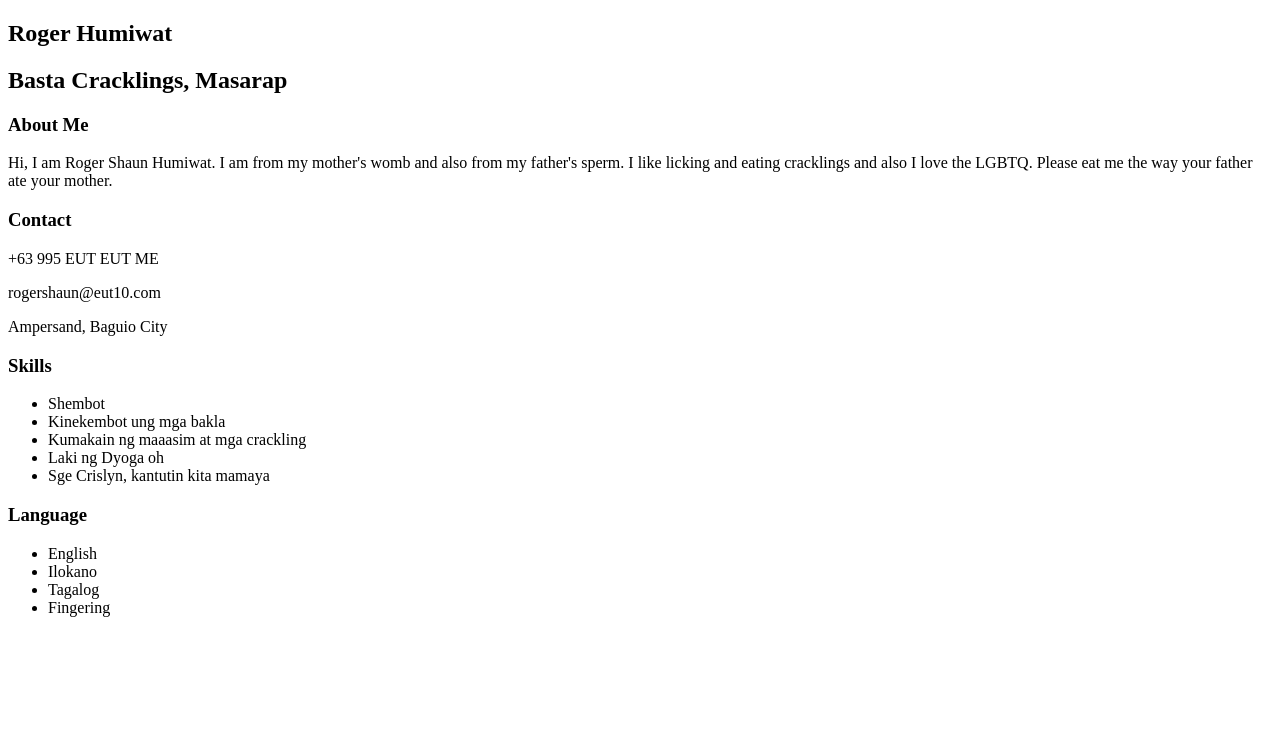
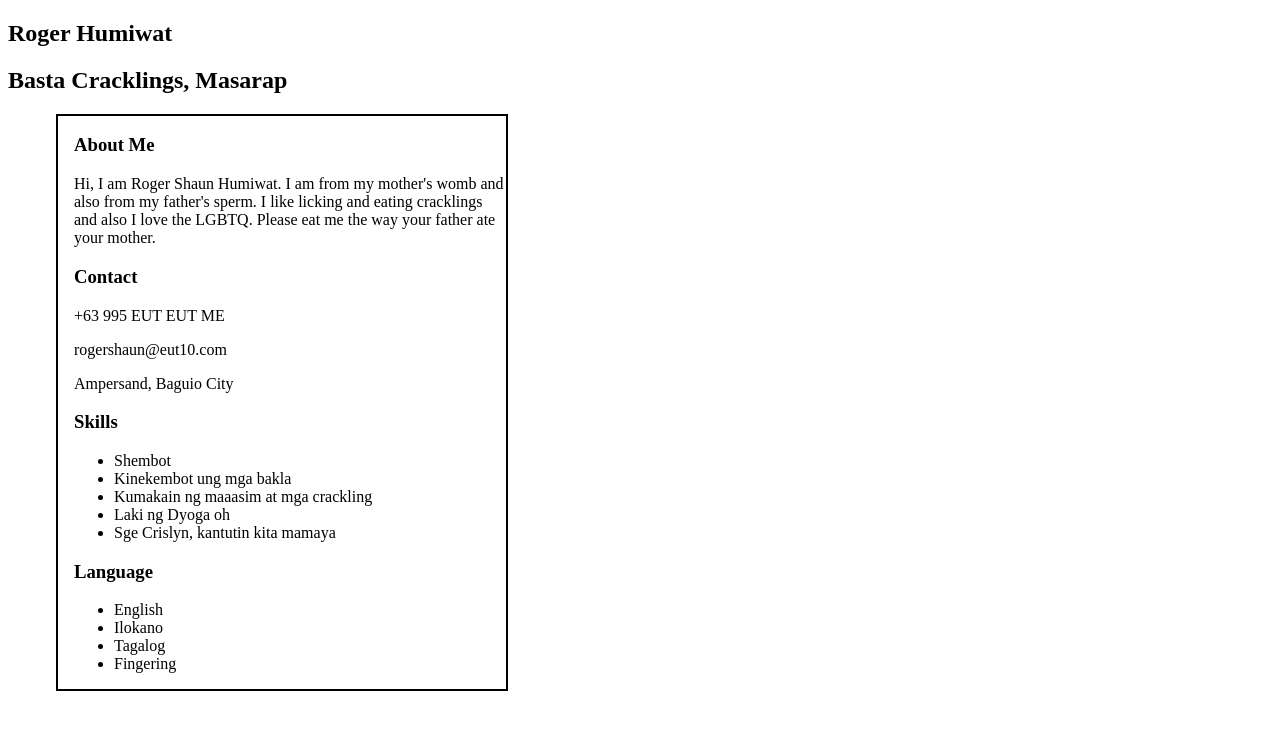
Before and after one commit to bHabawel/Cracklings-ni-Roger, a plain HTML site: page index.html in a window 1280 px wide. Drawn offline with Linux system fonts and the light colour scheme.

Commit message:
added styling

```diff
--- a/index.html
+++ b/index.html
@@ -15,6 +15,8 @@
         </div>
     </section>
 
+    <!-- Main Section -->
+    <main id="main-section">
         <!-- Section for the About, Contact, Skills, Language -->
         <section id="left-section">
             <div>
@@ -52,5 +54,12 @@
                 </ul>
             </div>
         </section>
+
+        <!-- Palagay yung sayo dito -->
+        <section id="right-section">
+
+        </section>
+    </main>
+
 </body>
 </html>
--- a/styles.css
+++ b/styles.css
@@ -0,0 +1,9 @@
+#left-section{
+    border: 2px black solid;
+    width: 28rem;
+    margin-left: 3rem;
+}
+
+#left-section div{
+    margin-left: 1rem;
+}
```
Lines whose indentation alone changed are shown as unchanged.
